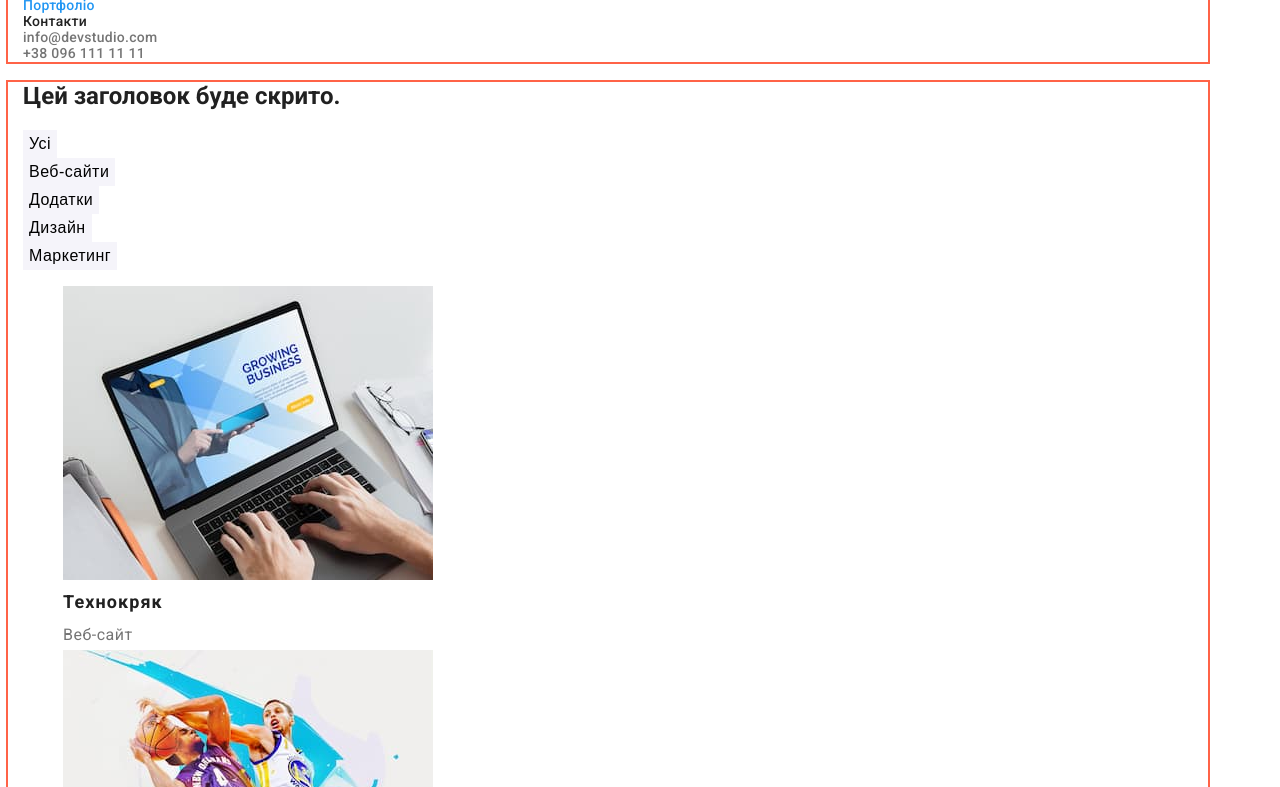
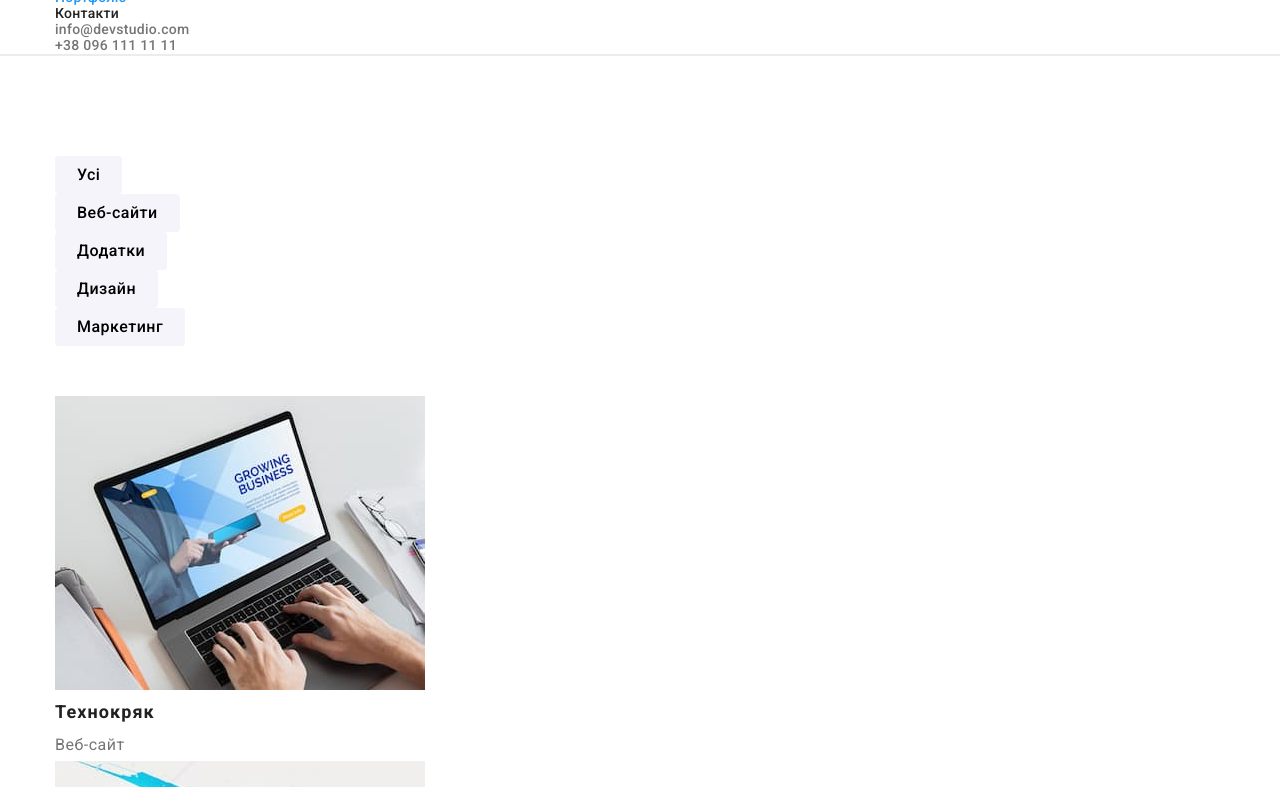
Before and after one commit to IhorKhvorostyanyi/goit-markup-hw-03, a plain HTML site: page portfolio.html in a window 1280 px wide. Shown: the part 57-844 px from the top of the page. Drawn offline with nearby package versions, Linux system fonts and the light colour scheme.

Commit message:
003  Part 1 finished 01

```diff
--- a/css/style.css
+++ b/css/style.css
@@ -55,7 +55,9 @@ body {
 .container {
   width: 1200px;
   padding: 0 15px;
-  outline: tomato solid 2px;
+  margin: 0 auto;
+
+  /*outline: tomato solid 2px;*/
 }
 .container.margin-bottom {
   margin-bottom: 94px;
@@ -99,7 +101,7 @@ body {
   margin: 0;
 }
 
-.list-no-hilights {
+.no-hilights {
   list-style: none;
 }
 
@@ -112,6 +114,9 @@ body {
 
 .list :focus {
   color: var(--color-accent);
+}
+.list.portfolio-margin{
+  margin-bottom: 50px;
 }
 
 .header-style {
@@ -126,6 +131,19 @@ body {
   color: var(--color-secondary);
 }
 
+.h-line{
+width: 1600;
+color: #ECECEC;
+size: 1px;
+text-align: center;
+margin-top: 0;
+margin-right: 0;
+margin-left: 0;
+margin-bottom: 100px;
+padding: 0;
+border: 1px solid #ECECEC;
+}
+
 .hero {
   margin: 0;
 }
@@ -135,10 +153,8 @@ body {
   margin-bottom: 30px;
   margin-left: auto;
   margin-right: auto;
+/*  width: 696px;*/
 
-  padding: 0 auto;
-  width: 696px;
-  text-align: center;
   font-weight: 900;
   font-size: 44px;
   line-height: 1.36;
@@ -280,7 +296,7 @@ body {
   cursor: pointer;
   min-width: 216px;
   height: 50px;
-  /*border-color: transparent;*/
+  border-color: var(--color-accent);
   box-shadow: 0px 4px 4px rgba(0, 0, 0, 0.15);
   border-radius: 4px;
   font-weight: 700;
@@ -302,6 +318,8 @@ body {
   color: #ffffff;
 }*/
 .button-portfolio {
+  display: inline-block;
+  padding: 6px 22px;
   cursor: pointer;
   border: none;
   font-weight: 500;
@@ -310,12 +328,17 @@ body {
   line-height: 1.63;
   letter-spacing: 0.03em;
   background: var(--bckg-button);
+  border-radius: 4px;
 }
 .button-portfolio:hover {
   background: var(--color-accent);
   color: #ffffff;
+  padding-left: 25px;
+  padding-right: 25px;
 }
 .button-portfolio:focus {
   background: var(--color-accent);
   color: #ffffff;
+  padding-left: 25px;
+  padding-right: 25px;
 }
--- a/index.html
+++ b/index.html
@@ -10,6 +10,13 @@
     <link
       href="https://fonts.googleapis.com/css2?family=Raleway:wght@700&family=Roboto:wght@400;500;700;900&display=swap"
       rel="stylesheet"
+    />
+    <link
+      rel="stylesheet"
+      href="https://cdnjs.cloudflare.com/ajax/libs/modern-normalize/1.1.0/modern-normalize.min.css"
+      integrity="sha512-wpPYUAdjBVSE4KJnH1VR1HeZfpl1ub8YT/NKx4PuQ5NmX2tKuGu6U/JRp5y+Y8XG2tV+wKQpNHVUX03MfMFn9Q=="
+      crossorigin="anonymous"
+      referrerpolicy="no-referrer"
     />
     <link rel="stylesheet" href="./css/style.css" />
   </head>
@@ -48,9 +55,11 @@
           <button class="button" type="button">Замовити послугу!</button>
         </div>
       </section>
-      - <section class="section bckg-primary">
+      <section class="section bckg-primary">
         <div class="container margin-bottom">
-          <h2 class="sections-header invisible">Заголовок секції, який буде скрито</h2>
+          <h2 class="sections-header invisible">
+            Заголовок секції, який буде скрито
+          </h2>
           <ul class="list-untouch">
             <li>
               <h3 class="features-headers">Увага до деталей</h3>
@@ -122,7 +131,6 @@
                 src="./images/photo-product-designer-igor-demyanenko.jpg"
                 alt="photo product designer Igor Demyanenko"
                 width="270"
-
               />
               <h3 class="our-command-header">Ігор Дем'яненко</h3>
               <p class="our-command-text">Product Designer</p>
--- a/portfolio.html
+++ b/portfolio.html
@@ -10,6 +10,13 @@
     <link
       href="https://fonts.googleapis.com/css2?family=Raleway:wght@700&family=Roboto:wght@400;500;700;900&display=swap"
       rel="stylesheet"
+    />
+    <link
+      rel="stylesheet"
+      href="https://cdnjs.cloudflare.com/ajax/libs/modern-normalize/1.1.0/modern-normalize.min.css"
+      integrity="sha512-wpPYUAdjBVSE4KJnH1VR1HeZfpl1ub8YT/NKx4PuQ5NmX2tKuGu6U/JRp5y+Y8XG2tV+wKQpNHVUX03MfMFn9Q=="
+      crossorigin="anonymous"
+      referrerpolicy="no-referrer"
     />
     <link rel="stylesheet" href="./css/style.css" />
   </head>
@@ -43,12 +50,12 @@
         </ul>
       </div>
     </header>
-
+    <hr class="h-line" />
     <main>
       <section class="section bckg-primary">
-        <div class="container">
-          <h1>Цей заголовок буде скрито.</h1>
-          <ul class="list">
+        <div class="container margin-bottom">
+          <h1 class="sections-header invisible">Цей заголовок буде скрито.</h1>
+          <ul class="list portfolio-margin">
             <li><button class="button-portfolio" type="button">Усі</button></li>
             <li>
               <button class="button-portfolio" type="button">Веб-сайти</button>
@@ -62,9 +69,8 @@
             <li>
               <button class="button-portfolio" type="button">Маркетинг</button>
             </li>
-            <li></li>
           </ul>
-          <ul class="list-no-hilights">
+          <ul class="list no-hilights">
             <li>
               <a href="">
                 <img src="./images/technokryak.jpg" alt="technokryak" />
@@ -168,7 +174,7 @@
     </main>
 
     <footer class="section bckg-dark">
-      <div class="container">
+      <div class="container footer">
         <a class="logo" href="./index.html"
           ><span class="logo-begin">Web</span
           ><span class="logo-end-white">Studio</span></a
```
